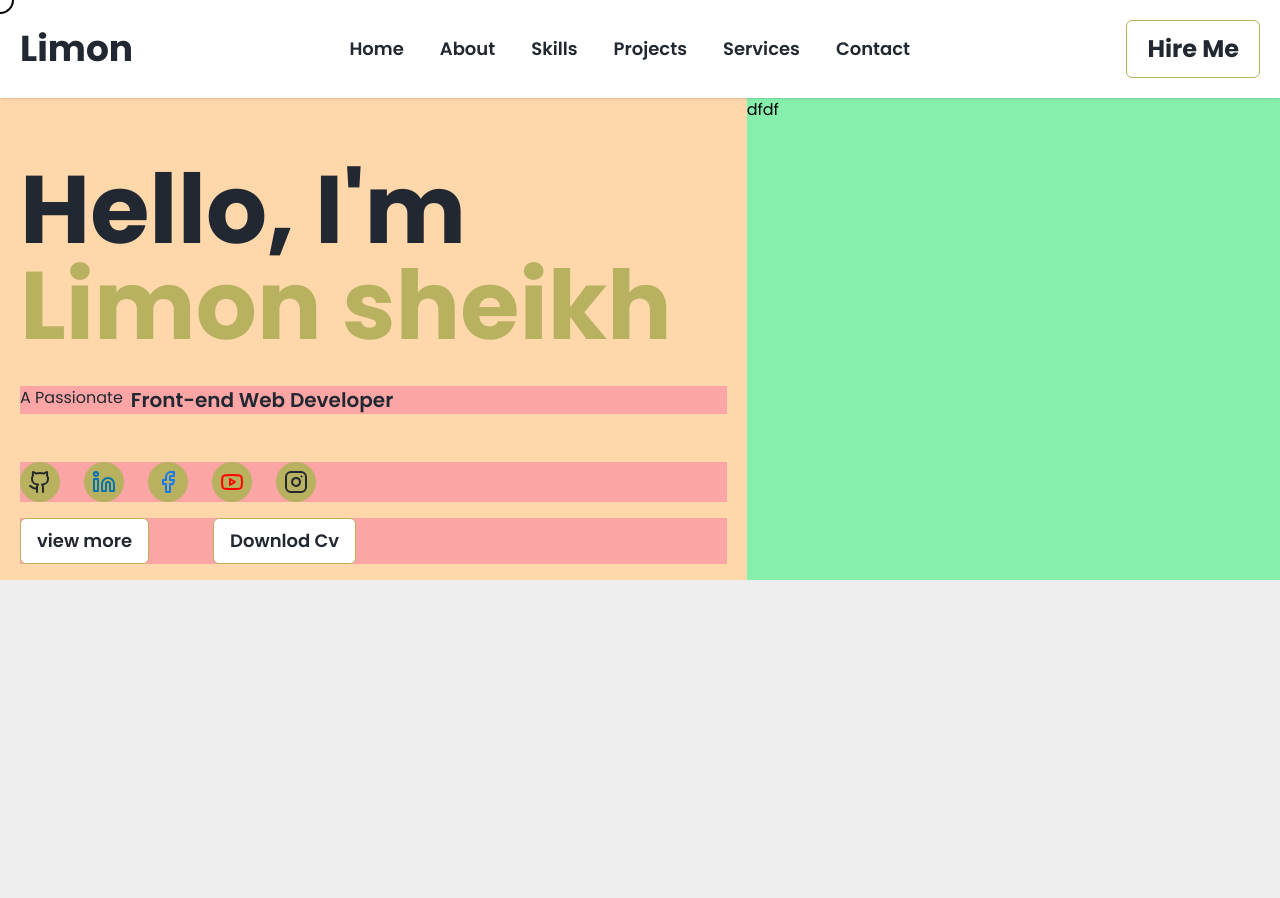
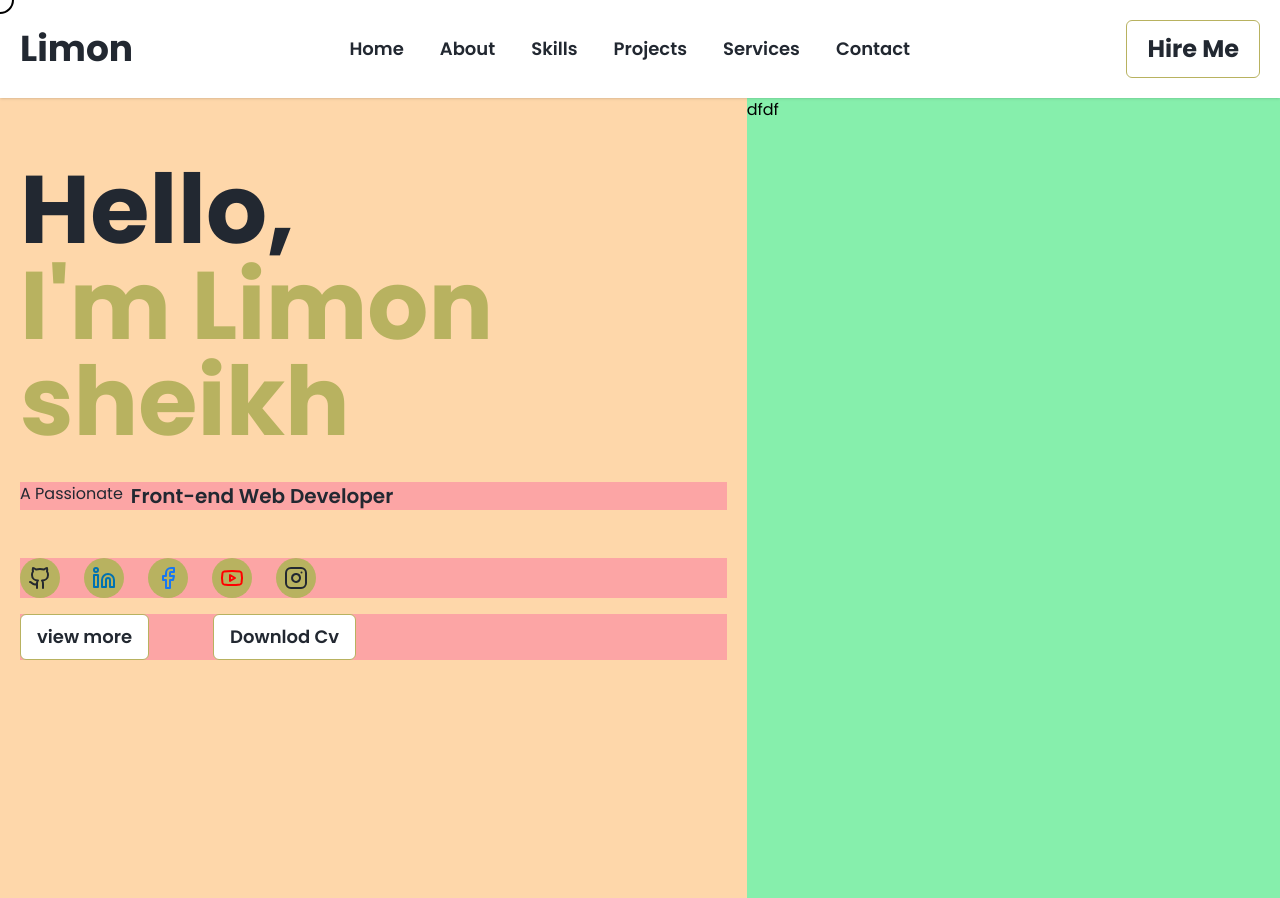
Before and after one commit to Limon-sheikh/My-portfolio, a React (Vite) app in the folder my-website/: page / in a window 1280 px wide. Before the commit the page ends 800 px from the top, so only its background shows below. Built offline with nearby package versions, Linux system fonts and the light colour scheme.

Commit message:
text sizing

```diff
--- a/my-website/src/App.jsx
+++ b/my-website/src/App.jsx
@@ -33,9 +33,9 @@ function App() {
       </header>
 
       <main className="bg-red-200">
-        <section className='container mx-auto bg-green-300 grid md:grid-cols-12'>
+        <section className='container mx-auto bg-green-300 grid md:grid-cols-12 h-[100vh]'>
           <div className='bg-orange-200 text-gray col-span-7 px-5'>
-            <h1 className="text-4xl sm:text-6xl md:text-7xl lg:text-8xl font-bold mt-16">
+            <h1 className="text-6xl sm:text-6xl md:text-7xl lg:text-8xl font-bold mt-16">
               {title} <br/><span className="text-accent">{titleName}</span>
             </h1>
             <div className='mt-8 bg-red-300 flex flex-wrap'>
--- a/my-website/src/data/hero.js
+++ b/my-website/src/data/hero.js
@@ -6,8 +6,8 @@ import { Facebook, Github, Instagram, Linkedin, Youtube} from 'lucide-react';
 const heroData = [
   {
     id: 1,
-    title: "Hello, I'm",
-    titleName: "Limon sheikh",
+    title: "Hello, ",
+    titleName: "I'm Limon sheikh",
     subtitle: "A Passionate",
     subtitleName: "Front-end Web Developer",
     description: "I design and build user-friendly websites using React.js, Tailwind CSS and modern technologies.",
```
